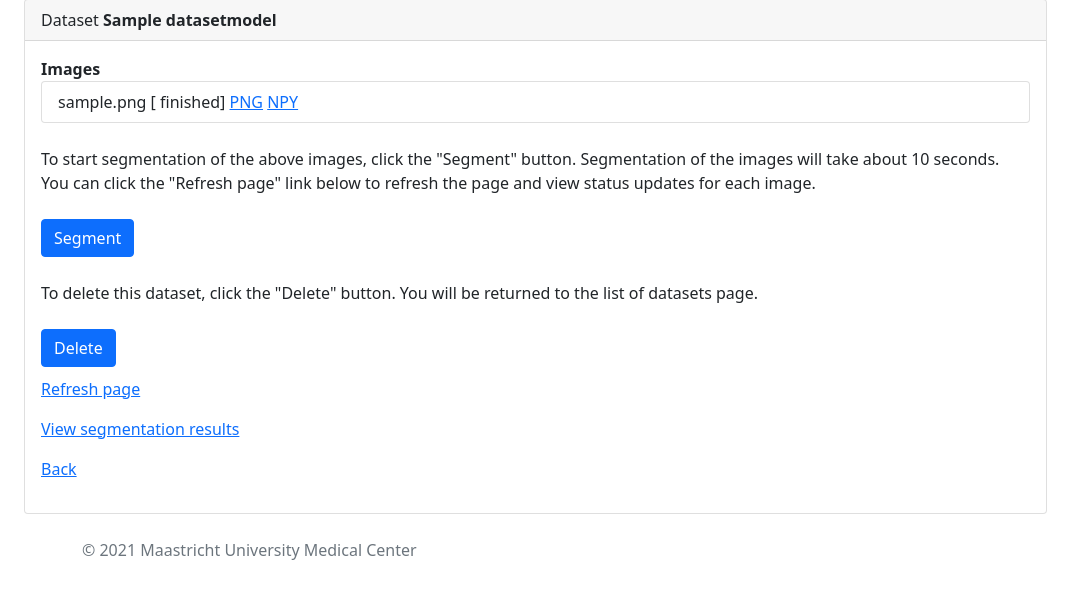
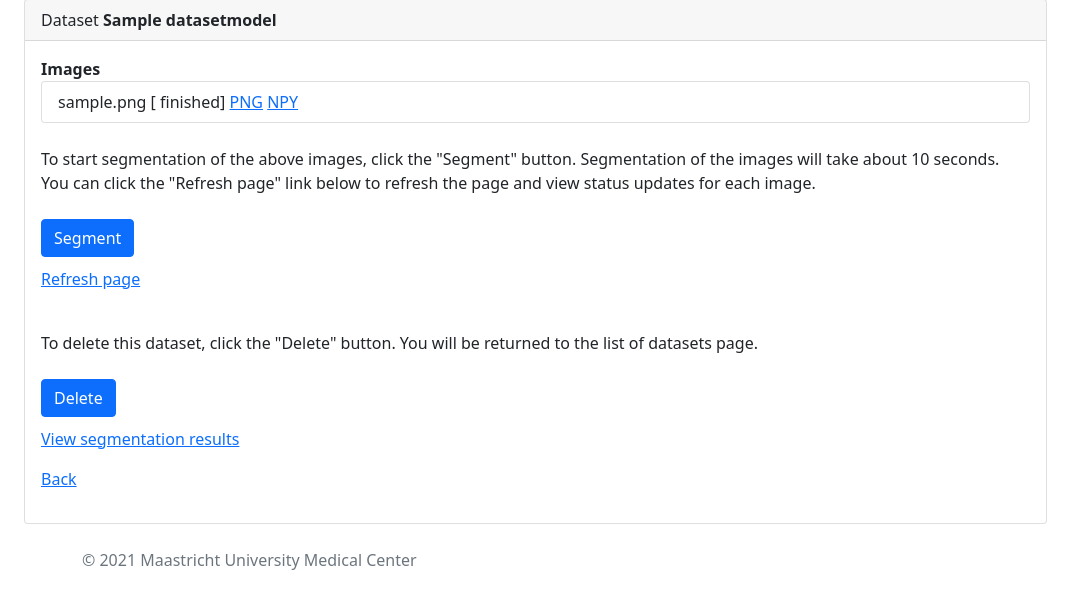
Before and after one commit to rbrecheisen/l3autoseg-old, a Django app: template src/server/segmentation/templates/dataset.html in a window 1280 px wide. Shown: the part 69-678 px from the top of the page, without its empty margins (0-1086 px from the left). Run offline with Django 3.2, Linux system fonts and the light colour scheme; tables that the repository leaves empty hold one stand-in row (values such as "Sample post"); the template is opened without the code that fills it: values that come from a table or form of the project are taken from there, most other values are stand-ins (such as "Sample title", 1, 10 or a date in 2020); parts of the project's set-up code (start-up, migrations or seed data) failed here and were passed over.

Commit message:
Improved dataset.html

```diff
--- a/src/server/segmentation/templates/dataset.html
+++ b/src/server/segmentation/templates/dataset.html
@@ -35,6 +35,7 @@
                         <button class="btn btn-primary">Segment</button>
                     </a>
                     <br>
+                    <p style="margin-top: 10px"><a href="/segmentation/datasets/{{ dataset.id }}">Refresh page</a></p>
                     <br>
                     To delete this dataset, click the "Delete" button. You will be returned to the list
                     of datasets page.<br>
@@ -43,7 +44,6 @@
                         <button class="btn btn-primary">Delete</button>
                     </a>
                     <br>
-                    <p style="margin-top: 10px"><a href="/segmentation/datasets/{{ dataset.id }}">Refresh page</a></p>
                     <p style="margin-top: 10px"><a href="/segmentation/datasets/{{ dataset.id }}/results/">View segmentation results</a></p>
                     <p style="margin-top: 10px"><a href="/segmentation/datasets/">Back</a></p>
                 </div>
```
